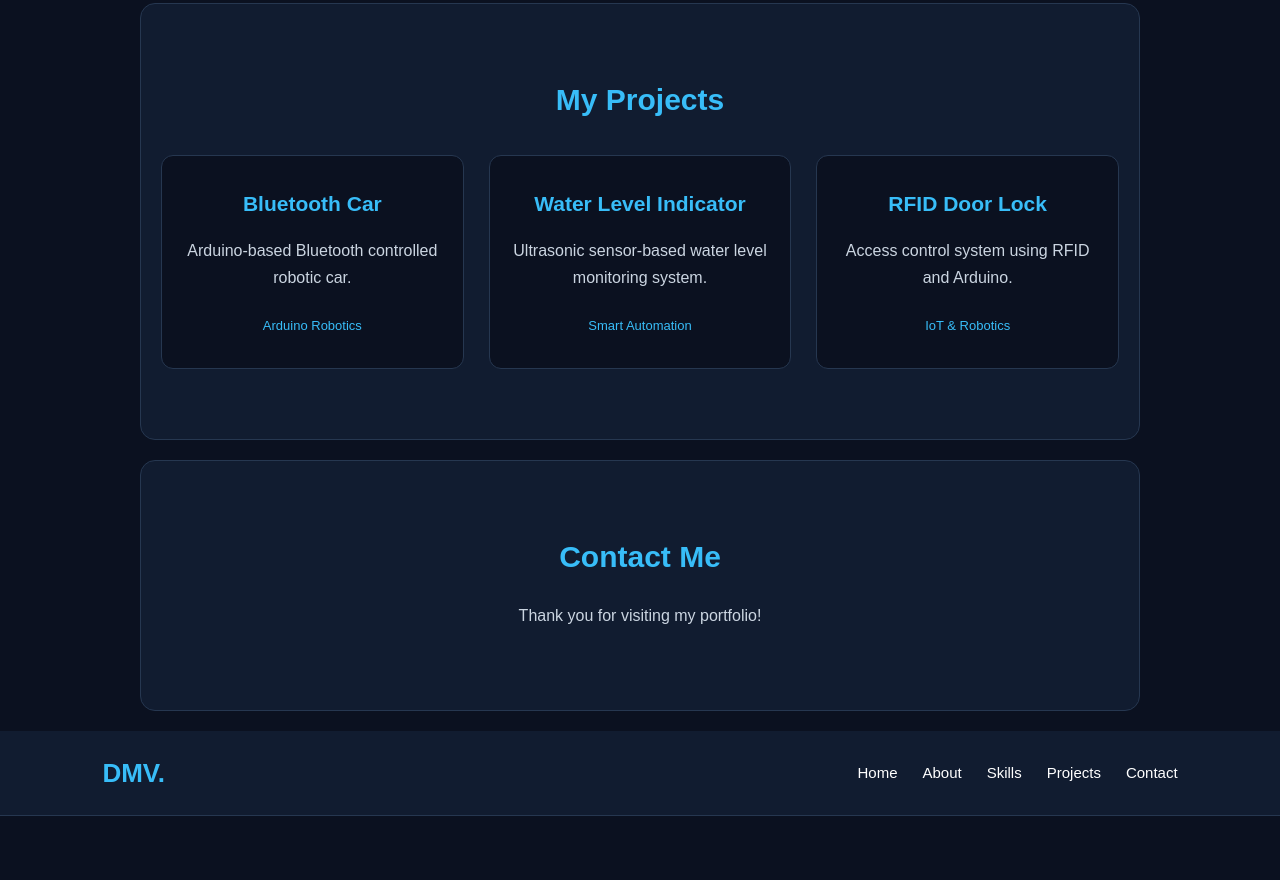
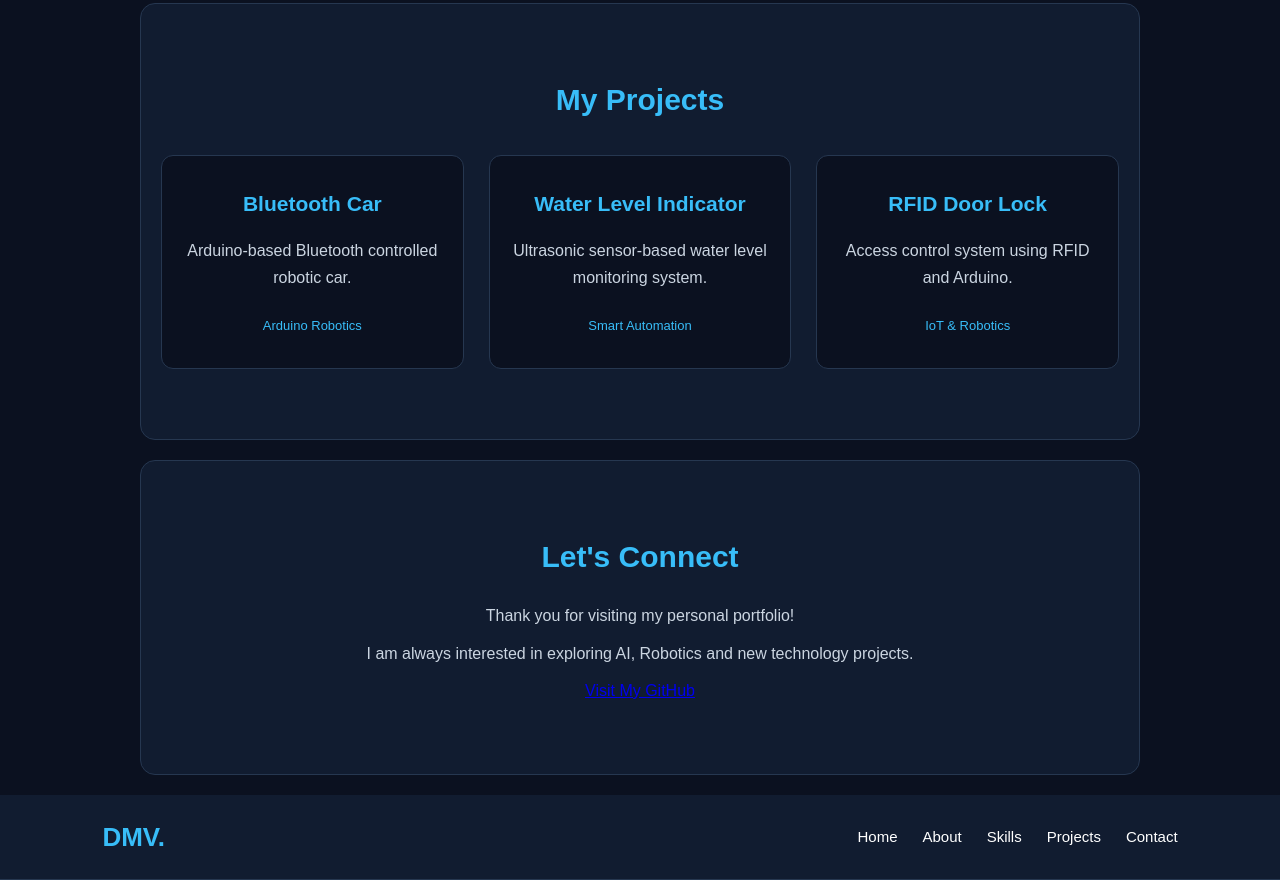
Before and after one commit to mvdharaneeshmvdharaneesh143-sketch/dharaneesh-portfolio, a plain HTML site: page index.html in a window 1280 px wide. Shown: the part 1907-2787 px from the top of the page. Before the commit the page ends 2723 px from the top, so only its background shows below. Drawn offline with Linux system fonts and the light colour scheme.

Commit message:
Create professional contact section

```diff
--- a/index.html
+++ b/index.html
@@ -126,10 +126,35 @@
 </section>
 
     <!-- CONTACT SECTION -->
-    <section id="contact">
-        <h2>Contact Me</h2>
-        <p>Thank you for visiting my portfolio!</p>
-    </section>
+
+<!-- CONTACT SECTION -->
+<section id="contact">
+
+    <h2>Let's Connect</h2>
+
+    <div class="contact-content">
+
+        <p>
+            Thank you for visiting my personal portfolio!
+        </p>
+
+        <p>
+            I am always interested in exploring AI,
+            Robotics and new technology projects.
+        </p>
+
+        <a
+            href="https://github.com/YOUR-GITHUB-USERNAME"
+            target="_blank"
+            rel="noopener noreferrer"
+            class="contact-button">
+            Visit My GitHub
+        </a>
+
+    </div>
+
+</section>
+
 
 <!-- NAVIGATION BAR -->
 <nav class="navbar">
```
